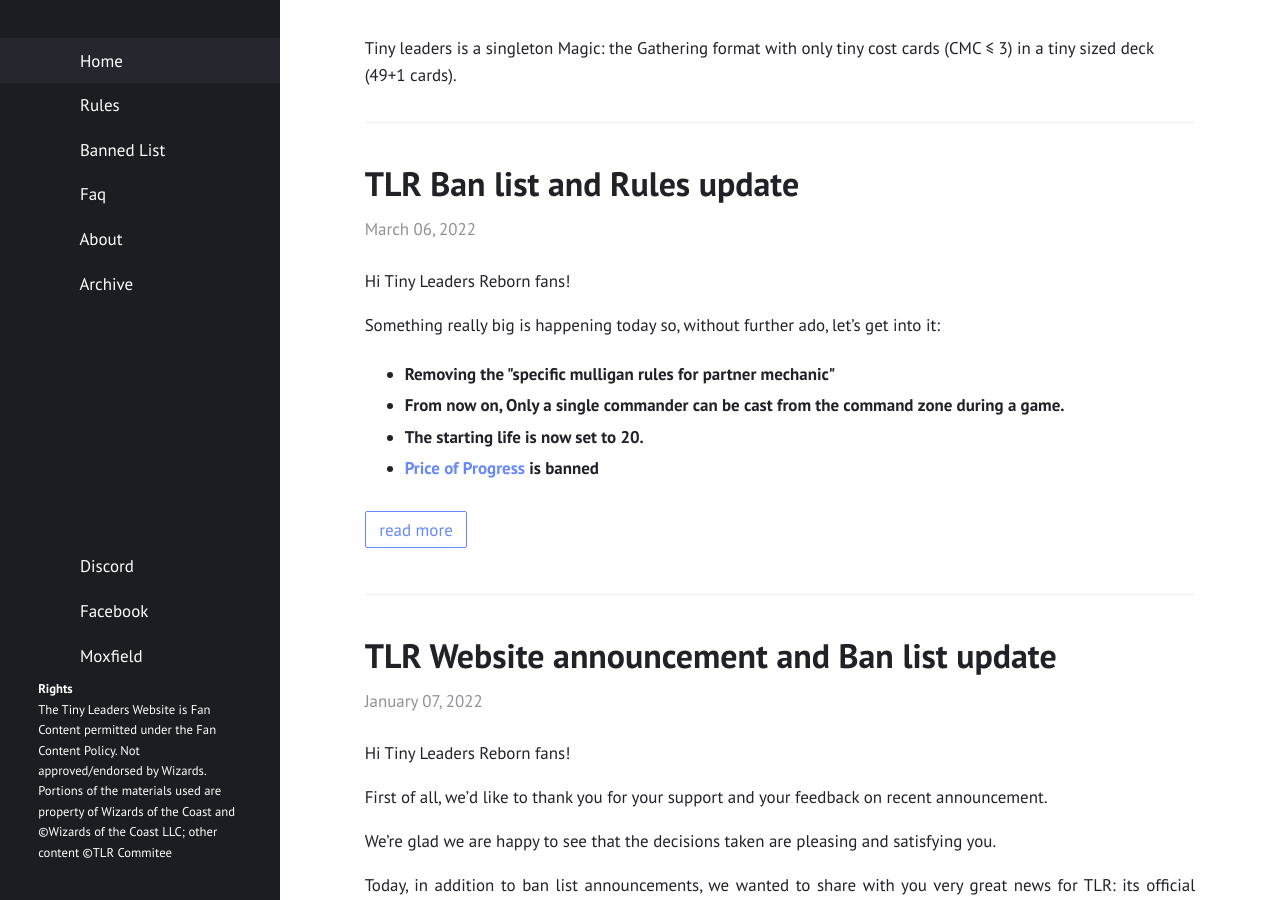
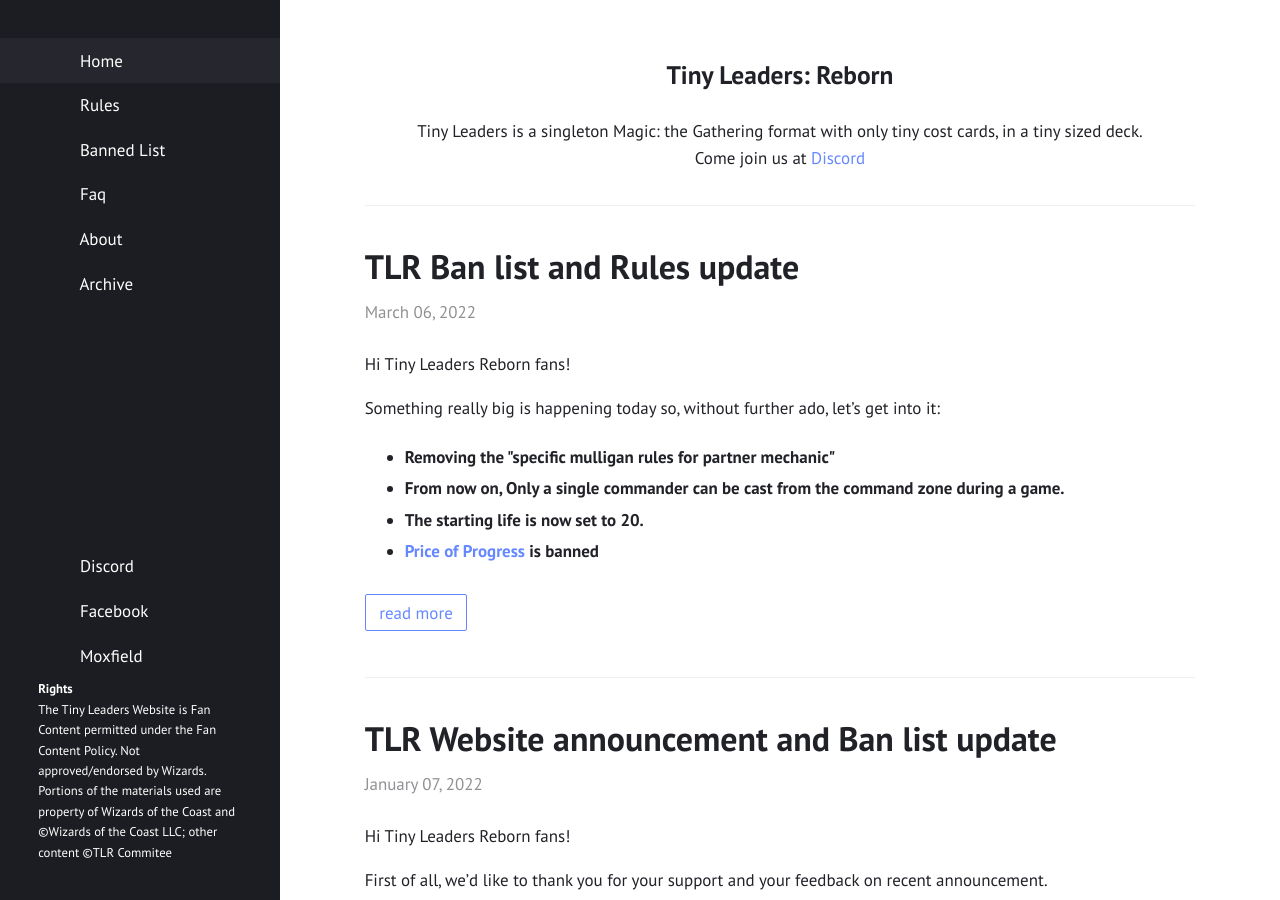
Before and after one commit to TinyLeaders/tinyleaders.github.io, a Jekyll site: the page built from index.html, in a window 1280 px wide and 900 px high. Built offline with Jekyll 4.4.1, drawn with Linux system fonts in a browser that asks for light colours.

Commit message:
page tweaks

```diff
--- a/_config.yml
+++ b/_config.yml
@@ -1,6 +1,6 @@
 title: "Tiny Leaders"
 author: "The Tiny Leaders: Reborn committee"
-description: "Made with <b style=\"color: #f45;\">&lt;3</b>"
+description: "<i>TLR Commitee</i>"
 permalink: /:title/
 lang: "en"
 excerpt_separator: "\n\n\n"
--- a/_includes/header.html
+++ b/_includes/header.html
@@ -1,3 +1,8 @@
 <article>
-    Tiny leaders is a singleton Magic: the Gathering format with only tiny cost cards (CMC ≤ 3) in a tiny sized deck (49+1 cards).
+    <div style="text-align: center;">
+        <h1>Tiny Leaders: Reborn</h1>
+        Tiny Leaders is a singleton Magic: the Gathering format with only tiny cost cards, in a tiny sized deck.
+        <br>
+        Come join us at <a href="https://discord.gg/jq9KWHAdTm">Discord</a>
+    </div>
 </article>
--- a/_layouts/default.html
+++ b/_layouts/default.html
@@ -7,17 +7,17 @@
 <meta name="generator" content="Jekyll v{{ jekyll.version }}">
 <link rel="canonical" href="{{ page.url | absolute_url }}">
 {% if site.show_frame %}
-<link rel="stylesheet" href="{{ "/assets/css/frame.css" | relative_url }}">
-<link rel="stylesheet" href="{{ "/assets/css/deckbox_tooltip.css" | relative_url }}">
+<link rel="stylesheet" href="{{ "assets/css/frame.css" | relative_url }}">
+<link rel="stylesheet" href="{{ "assets/css/deckbox_tooltip.css" | relative_url }}">
 {% else %}
-<link rel="stylesheet" href="{{ "/assets/css/index.css" | relative_url }}">
+<link rel="stylesheet" href="{{ "assets/css/index.css" | relative_url }}">
 {% endif %}
-{% if site.plugins contains "jekyll-feed" %}<link rel="alternate" href="{{ site.feed.path | default: "/feed.xml" | relative_url }}" type="application/atom+xml" title="{{ site.title }}">{% endif %}
+{% if site.plugins contains "jekyll-feed" %}<link rel="alternate" href="{{ site.feed.path | default: "feed.xml" | relative_url }}" type="application/atom+xml" title="{{ site.title }}">{% endif %}
 <script src="https://deckbox.org/assets/external/tooltip.js"></script>
 {% if page.mathjax or site.mathjax %}
-<link rel="stylesheet" href="{{ "/assets/katex/katex.min.css" | relative_url }}">
-<script defer src="{{ "/assets/katex/katex.min.js" | relative_url }}"></script>
-<script defer src="{{ "/assets/katex/contrib/auto-render.min.js" | relative_url }}" onload="renderMathInElement(document.body)"></script>
+<link rel="stylesheet" href="{{ "assets/katex/katex.min.css" | relative_url }}">
+<script defer src="{{ "assets/katex/katex.min.js" | relative_url }}"></script>
+<script defer src="{{ "assets/katex/contrib/auto-render.min.js" | relative_url }}" onload="renderMathInElement(document.body)"></script>
 {% endif %}
 {% if site.comments.disqus_shortname and page.layout == "post" %}<script src="//{{ site.comments.disqus_shortname }}.disqus.com/embed.js" async></script>{% endif %}
 {% if site.comments.isso_domain and page.layout == "post" %}<script data-isso="http://{{ site.comments.isso_domain }}" src="//{{ site.comments.isso_domain }}/js/embed.min.js"></script>{% endif %}
```
